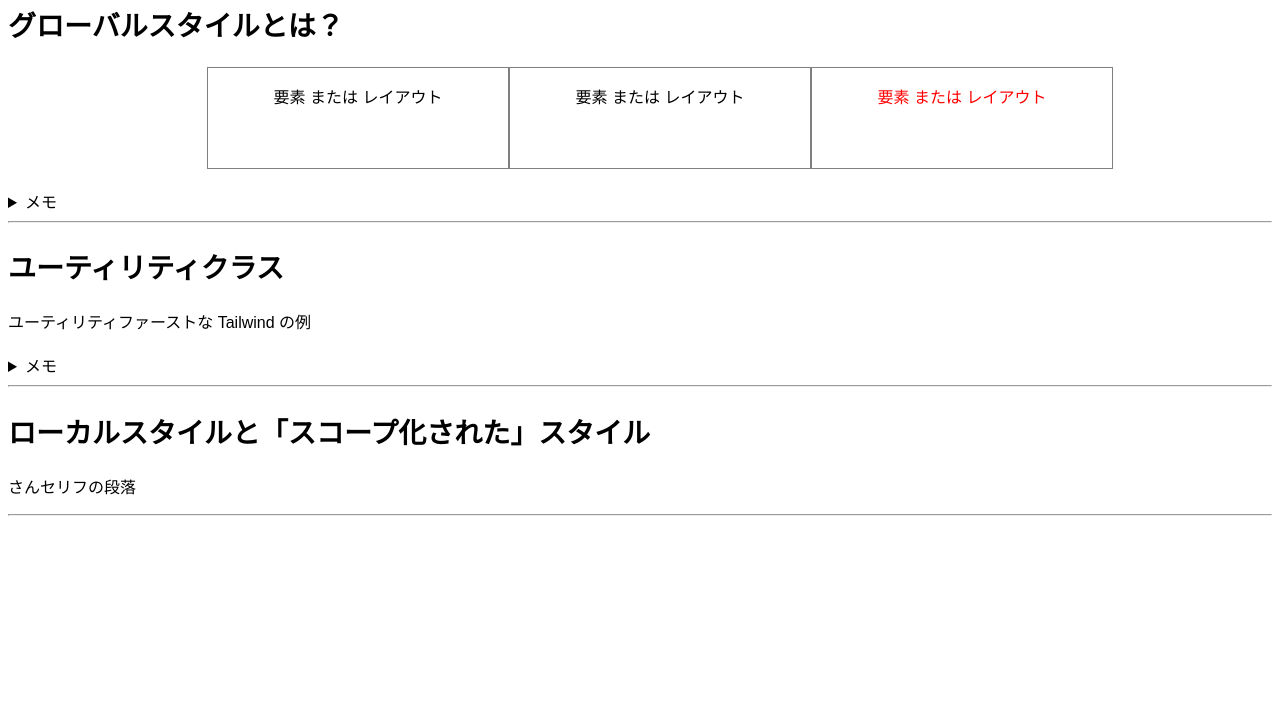
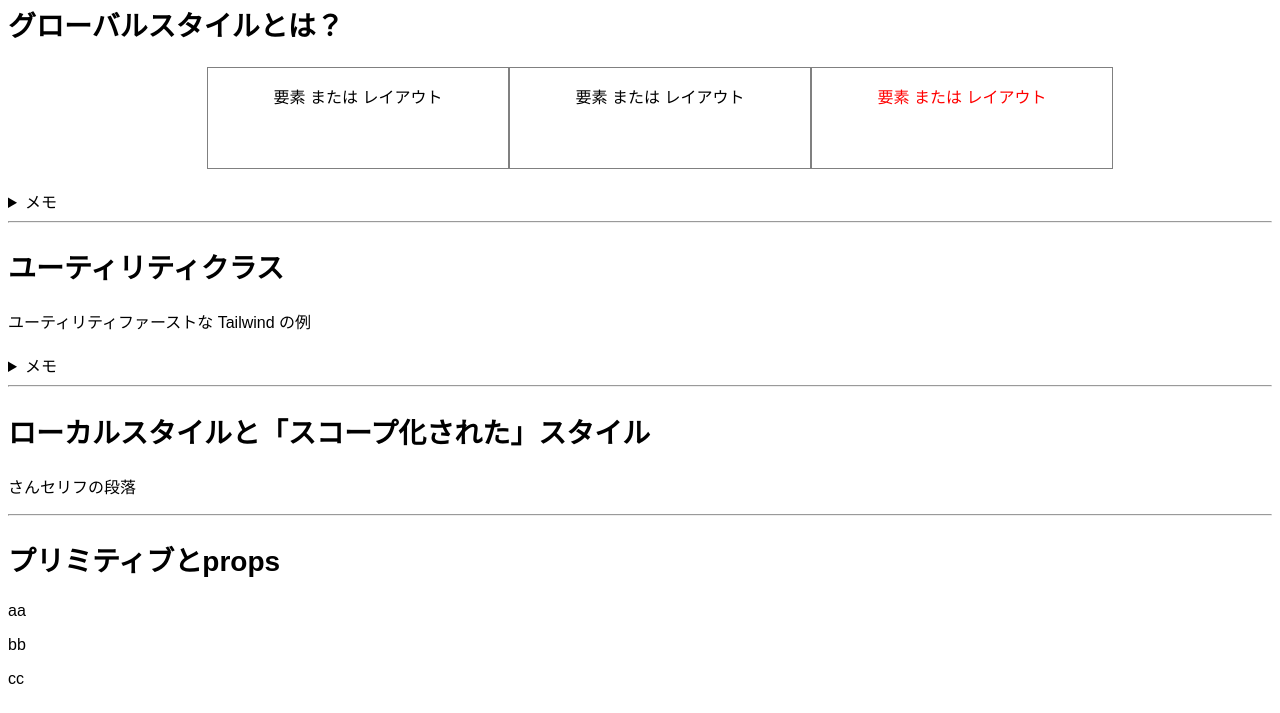
Before and after one commit to itomise/every-layout-demo, a plain HTML site: page 1-04_グローバルスタイルとローカルスタイル/index.html in a window 1280 px wide. Shown: the part 87-800 px from the top of the page. Drawn offline with Linux system fonts and the light colour scheme.

Commit message:
stackをちょっと追加

```diff
--- a/1-04_グローバルスタイルとローカルスタイル/index.html
+++ b/1-04_グローバルスタイルとローカルスタイル/index.html
@@ -40,9 +40,17 @@
             --font-size-base: 1rem;
             --font-size-biggish: 1.75rem;
             --font-size-big: 2.25rem;
+            --s1: 1rem;
         }
         h2 {
             font-size: var(--font-size-biggish);
+        }
+
+        stack-l {
+            display: block;
+        }
+        stack-l > * + * {
+            margin-top: var(--s1);
         }
     </style>
 </head>
@@ -114,6 +122,16 @@
             <p class="class-base-item utility-red">さんセリフの段落</p>
         `
     </script>
+
+    <section>
+        <h2>プリミティブとprops</h2>
+
+        <stack-l space="var(--s3)">
+            <div>aa</div>
+            <div>bb</div>
+            <div>cc</div>
+        </stack-l>
+    </section>
 </body>
 
 </html>
```
